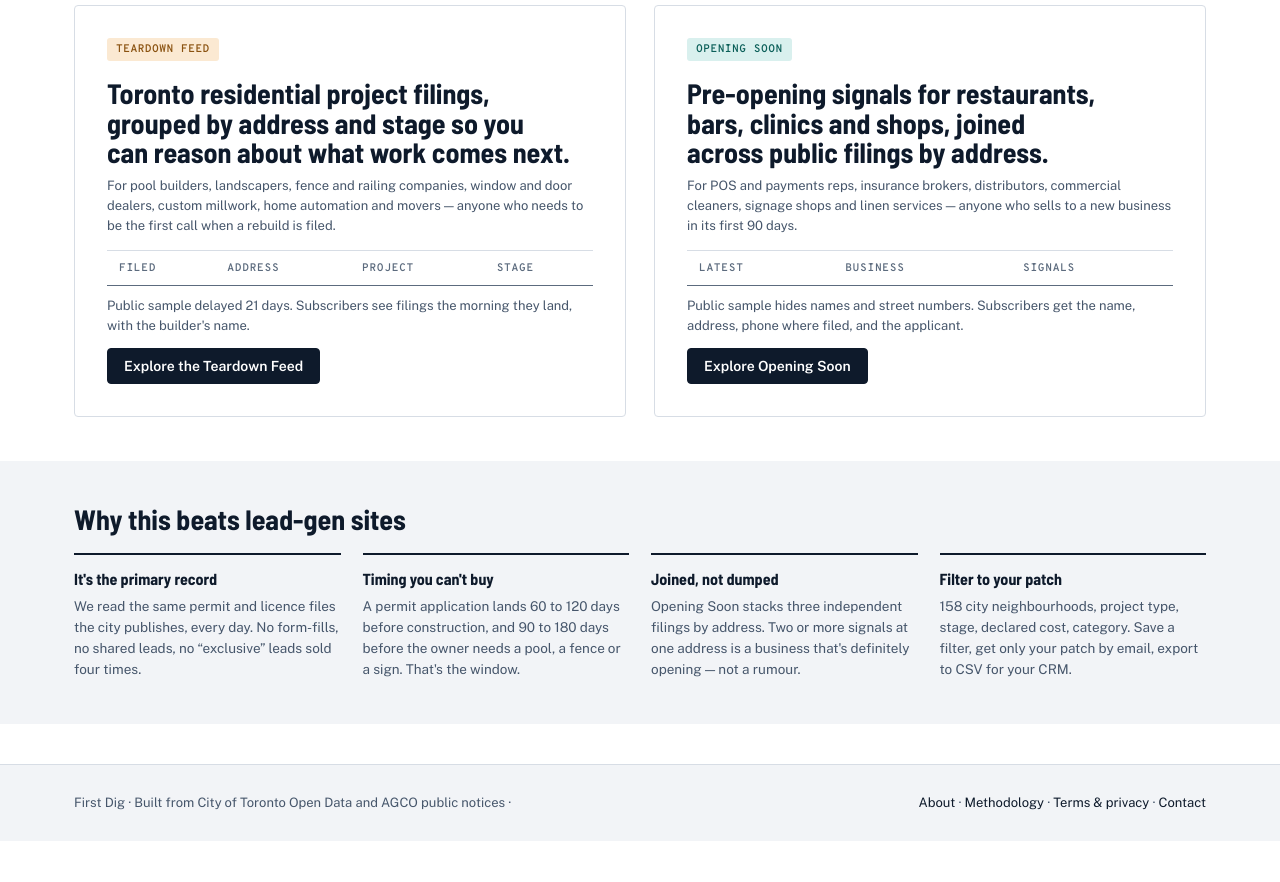
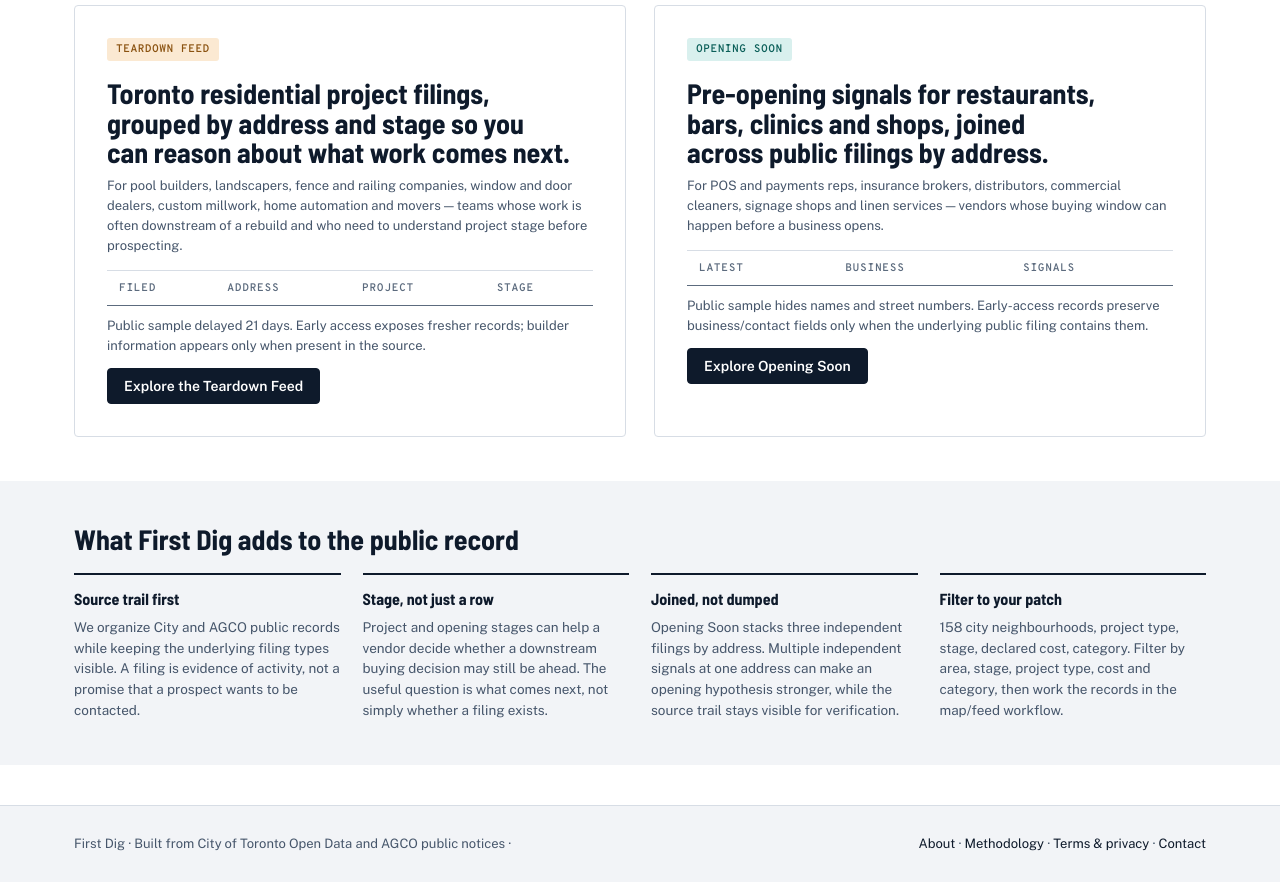
Before and after one commit to gamingyeetmaster-dev/firstdig, a FastAPI app: page / in a window 1280 px wide. Shown: the part 330-1212 px from the top of the page. Before the commit the page ends 1171 px from the top, so only its background shows below. Run offline with FastAPI, Linux system fonts and the light colour scheme; data that the repository does not hold is empty.

Commit message:
Make homepage claims evidence-first

```diff
--- a/app/web/templates/index.html
+++ b/app/web/templates/index.html
@@ -1,6 +1,6 @@
 {% extends "base.html" %}
-{% block title %}First Dig | Toronto Construction Leads & Permit Intelligence{% endblock %}
-{% block desc %}Find Toronto construction leads, building permits, teardowns, new houses, major additions and businesses opening soon from daily public filings.{% endblock %}
+{% block title %}First Dig | Toronto Project & Opening Intelligence{% endblock %}
+{% block desc %}Follow Toronto residential projects and pre-opening business signals from daily public filings, organized by address, stage and source.{% endblock %}
 {% block body %}
 {% set hero = sample_t[0] if sample_t else None %}
 {% set stage_keys = STAGE_LABELS.keys() | list %}
@@ -15,7 +15,7 @@
     </div>
 
     <h1 class="track-headline">{{ hero.headline.split(' · est.')[0] }}</h1>
-    <p class="track-lede">{{ hero.address }} &middot; {{ hero.neighbourhood }}. First Dig subscribers had this the same morning it was filed &mdash; builder's name included.</p>
+    <p class="track-lede">{{ hero.address }} &middot; {{ hero.neighbourhood }}. First Dig organizes the filing by address and stage so the next relevant vendor decision is easier to reason about. Builder information is shown only when the source filing contains it.</p>
 
     <div class="status-rail">
       {% for stage_key, stage_label in STAGE_LABELS.items() %}
@@ -57,7 +57,7 @@
   <article class="track" data-product="teardown">
     <div class="track-kicker"><span class="pill td">Teardown Feed</span></div>
     <h2>{{ PRODUCTS.teardown.tagline }}</h2>
-    <p class="muted small" style="margin-top:8px">For pool builders, landscapers, fence and railing companies, window and door dealers, custom millwork, home automation and movers &mdash; anyone who needs to be the first call when a rebuild is filed.</p>
+    <p class="muted small" style="margin-top:8px">For pool builders, landscapers, fence and railing companies, window and door dealers, custom millwork, home automation and movers &mdash; teams whose work is often downstream of a rebuild and who need to understand project stage before prospecting.</p>
     <div class="track-sample"><div class="tbl"><table>
       <thead><tr><th>Filed</th><th>Address</th><th>Project</th><th>Stage</th></tr></thead>
       <tbody>{% for p in sample_t %}<tr>
@@ -67,14 +67,14 @@
         <td><span class="stage-cell"><span class="stage-glyph {{ 'done' if p.stage == 'completed' else 'current' }}"></span><span class="lbl muted">{{ p.stage_label }}</span></span></td>
       </tr>{% endfor %}</tbody>
     </table></div></div>
-    <p class="small muted" style="margin-top:10px">Public sample delayed {{ FREE_DELAY_DAYS }} days. Subscribers see filings the morning they land, with the builder's name.</p>
+    <p class="small muted" style="margin-top:10px">Public sample delayed {{ FREE_DELAY_DAYS }} days. Early access exposes fresher records; builder information appears only when present in the source.</p>
     <a class="btn primary" href="/teardown">Explore the Teardown Feed</a>
   </article>
 
   <article class="track" data-product="openings">
     <div class="track-kicker"><span class="pill op">Opening Soon</span></div>
     <h2>{{ PRODUCTS.openings.tagline }}</h2>
-    <p class="muted small" style="margin-top:8px">For POS and payments reps, insurance brokers, distributors, commercial cleaners, signage shops and linen services &mdash; anyone who sells to a new business in its first 90 days.</p>
+    <p class="muted small" style="margin-top:8px">For POS and payments reps, insurance brokers, distributors, commercial cleaners, signage shops and linen services &mdash; vendors whose buying window can happen before a business opens.</p>
     <div class="track-sample"><div class="tbl"><table>
       <thead><tr><th>Latest</th><th>Business</th><th>Signals</th></tr></thead>
       <tbody>{% for o in sample_o %}<tr>
@@ -83,19 +83,19 @@
         <td><span class="pill op">{{ o.signal_count }}</span> {{ o.signal_types | join(' + ') }}</td>
       </tr>{% endfor %}</tbody>
     </table></div></div>
-    <p class="small muted" style="margin-top:10px">Public sample hides names and street numbers. Subscribers get the name, address, phone where filed, and the applicant.</p>
+    <p class="small muted" style="margin-top:10px">Public sample hides names and street numbers. Early-access records preserve business/contact fields only when the underlying public filing contains them.</p>
     <a class="btn primary" href="/openings">Explore Opening Soon</a>
   </article>
 
 </div></section>
 
 <section class="alt"><div class="wrap">
-  <div class="sec-h"><h2>Why this beats lead-gen sites</h2></div>
+  <div class="sec-h"><h2>What First Dig adds to the public record</h2></div>
   <div class="differentiators">
-    <div class="differentiator"><b>It's the primary record</b><p>We read the same permit and licence files the city publishes, every day. No form-fills, no shared leads, no &ldquo;exclusive&rdquo; leads sold four times.</p></div>
-    <div class="differentiator"><b>Timing you can't buy</b><p>A permit application lands 60 to 120 days before construction, and 90 to 180 days before the owner needs a pool, a fence or a sign. That's the window.</p></div>
-    <div class="differentiator"><b>Joined, not dumped</b><p>Opening Soon stacks three independent filings by address. Two or more signals at one address is a business that's definitely opening &mdash; not a rumour.</p></div>
-    <div class="differentiator"><b>Filter to your patch</b><p>158 city neighbourhoods, project type, stage, declared cost, category. Save a filter, get only your patch by email, export to CSV for your CRM.</p></div>
+    <div class="differentiator"><b>Source trail first</b><p>We organize City and AGCO public records while keeping the underlying filing types visible. A filing is evidence of activity, not a promise that a prospect wants to be contacted.</p></div>
+    <div class="differentiator"><b>Stage, not just a row</b><p>Project and opening stages can help a vendor decide whether a downstream buying decision may still be ahead. The useful question is what comes next, not simply whether a filing exists.</p></div>
+    <div class="differentiator"><b>Joined, not dumped</b><p>Opening Soon stacks three independent filings by address. Multiple independent signals at one address can make an opening hypothesis stronger, while the source trail stays visible for verification.</p></div>
+    <div class="differentiator"><b>Filter to your patch</b><p>158 city neighbourhoods, project type, stage, declared cost, category. Filter by area, stage, project type, cost and category, then work the records in the map/feed workflow.</p></div>
   </div>
 </div></section>
 {% endblock %}
```
